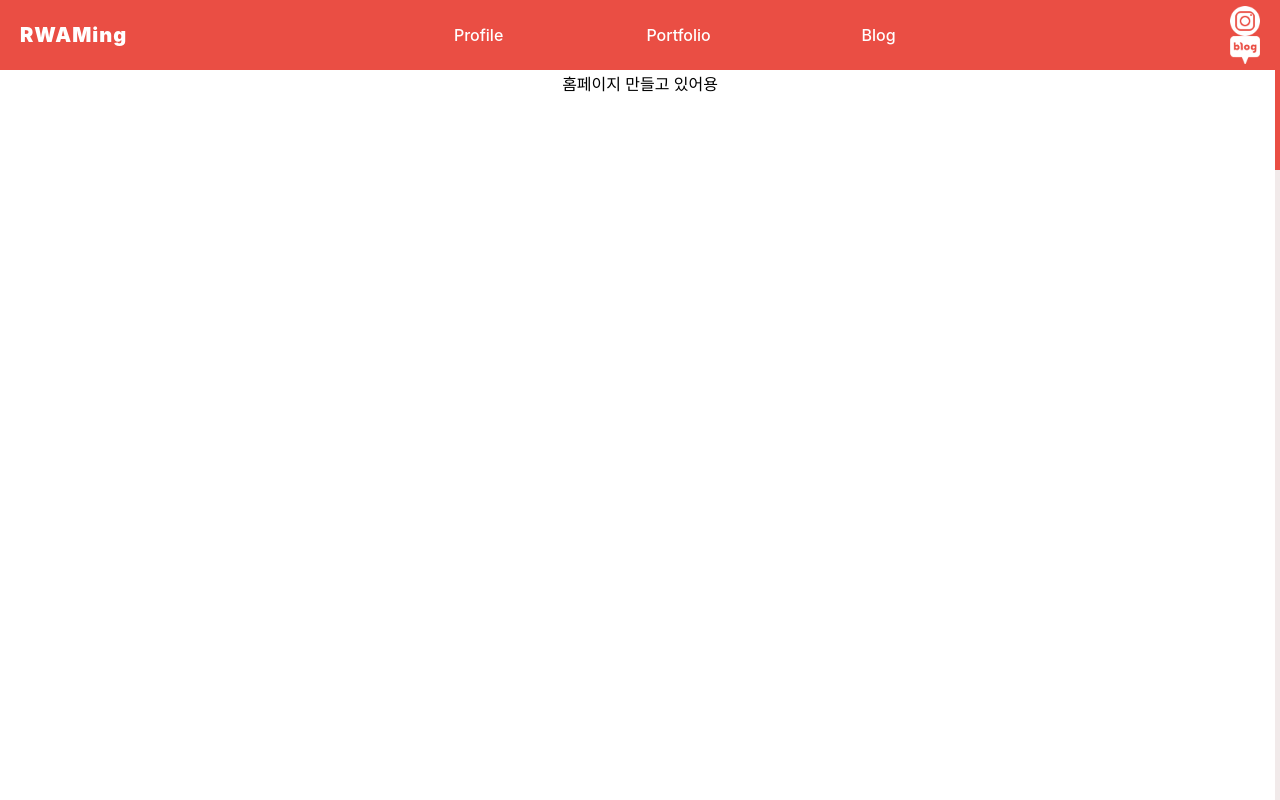
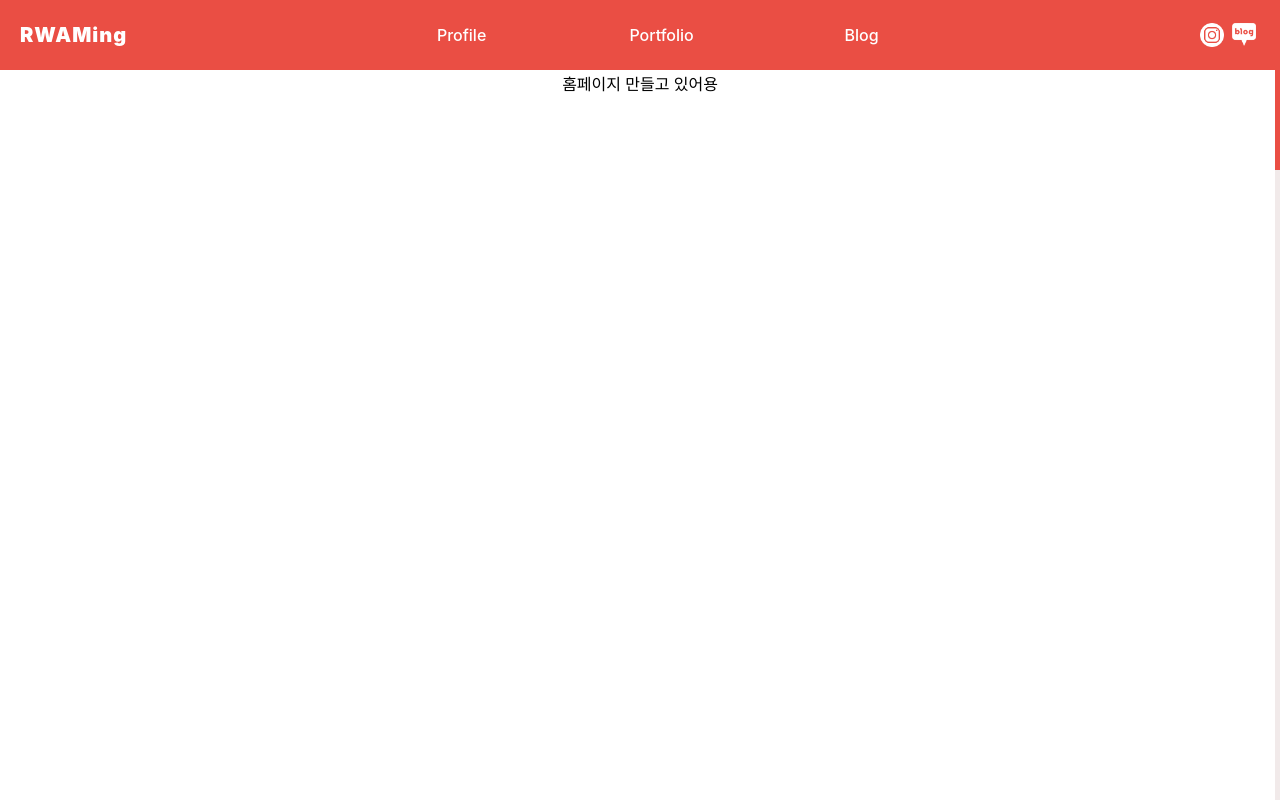
Before and after one commit to rwaming/react_blog, a React (Create React App) app: page / in a window 1280 px wide. Built offline with nearby package versions, Linux system fonts and the light colour scheme.

Commit message:
Style: array quick icons in row on Head component

```diff
--- a/package.json
+++ b/package.json
@@ -6,6 +6,9 @@
     "@testing-library/jest-dom": "^5.17.0",
     "@testing-library/react": "^13.4.0",
     "@testing-library/user-event": "^13.5.0",
+    "autoprefixer": "^10.4.17",
+    "postcss": "^8.4.35",
+    "postcss-nesting": "^12.0.3",
     "prop-types": "^15.8.1",
     "react": "^18.2.0",
     "react-dom": "^18.2.0",
--- /dev/null
+++ b/postcss.config.js
@@ -0,0 +1,6 @@
+const postcssNesting = require('postcss-nesting');
+const autoprefixer = require('autoprefixer');
+
+module.exports = {
+  plugins: [postcssNesting, autoprefixer],
+};
--- a/src/styles/App.css
+++ b/src/styles/App.css
@@ -1,10 +1,10 @@
 @charset "utf-8";
 
 /* 하위 */
+@import url(tailwind.css);
 @import url(head.css);
 @import url(body.css);
 @import url(scroll.css);
-@import url(tailwind.css);
 
 /*
 CSS Block Element Modifier 컨벤션
--- a/src/styles/head.css
+++ b/src/styles/head.css
@@ -13,7 +13,7 @@ header {
   }
 
   .home-btn {
-    margin: 0 20px;
+    margin-left: 20px;
     min-width: fit-content;
     max-width: fit-content;
     font-size: 20px;
@@ -36,8 +36,14 @@ header {
   }
 
   .quick {
-    margin: 0 20px;
+    display: flex;
+    flex-direction: row;
+    margin-right: 20px;
     min-width: fit-content;
     max-width: fit-content;
+    .quick-btn {
+      margin: 0 1px;
+      transform: scale(0.8);
+    }
   }
 } /* header */
```
Also changed, not shown: src/styles/tailwind.css, 1 other file (tests, documents, lock files or other folders).
